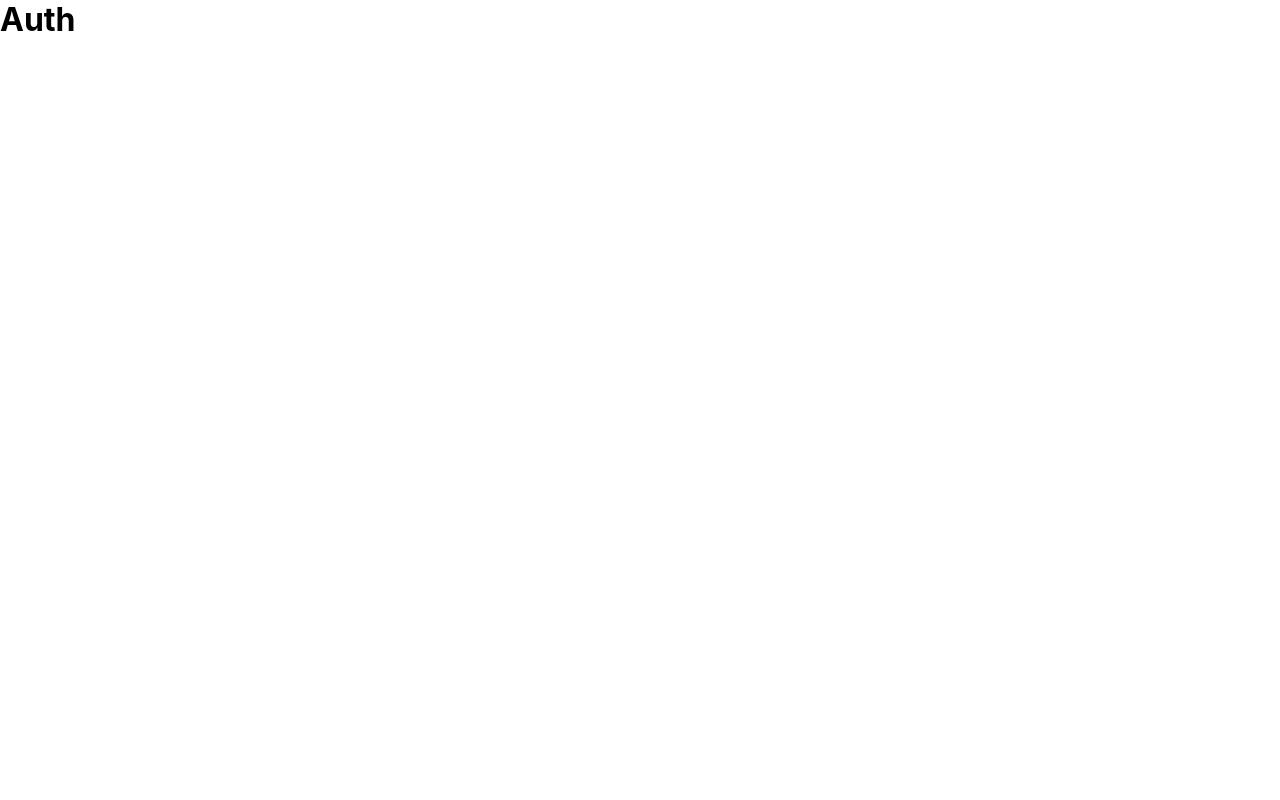
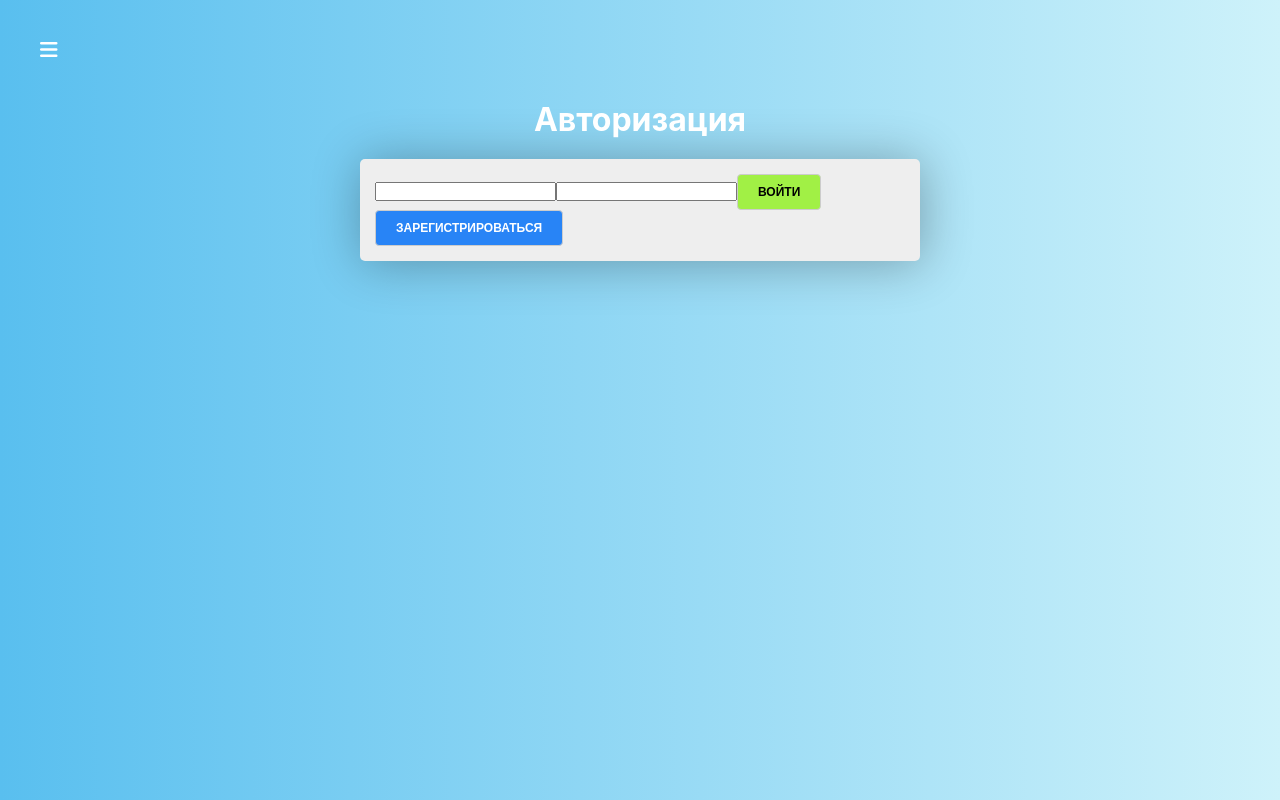
Before and after one commit to sadigzade/react-quiz, a React (Create React App) app: page /auth in a window 1280 px wide. Built offline with nearby package versions, Linux system fonts and the light colour scheme.

Commit message:
Created an authorization page

```diff
--- a/src/containers/Auth/Auth.jsx
+++ b/src/containers/Auth/Auth.jsx
@@ -1,10 +1,36 @@
 import React, { Component } from 'react';
 
+import Button from '../../components/UI/Button/Button';
+
+import classes from './Auth.module.scss';
+
 class Auth extends Component {
+  loginHandler = () => {};
+
+  registerHandler = () => {};
+
+  submitHandler = (e) => {
+    e.preventDefault();
+  };
+
   render() {
     return (
-      <div>
-        <h1>Auth</h1>
+      <div className={classes.Auth}>
+        <div>
+          <h1>Авторизация</h1>
+
+          <form onSubmit={this.submitHandler} className={classes.AuthForm}>
+            <input type="text" />
+            <input type="text" />
+
+            <Button type="success" onClick={this.loginHandler}>
+              Войти
+            </Button>
+            <Button type="primary" onClick={this.registerHandler}>
+              Зарегистрироваться
+            </Button>
+          </form>
+        </div>
       </div>
     );
   }
--- /dev/null
+++ b/src/containers/Auth/Auth.module.scss
@@ -0,0 +1,27 @@
+.Auth {
+  display: flex;
+  justify-content: center;
+  padding-top: 100px;
+  flex-grow: 1;
+  width: 100%;
+  background: linear-gradient(270deg, #cef2fa 0%, #59bfef 100%);
+
+  & > div {
+    width: 100%;
+    max-width: 600px;
+    padding: 0 20px;
+  }
+
+  h1 {
+    color: #fff;
+    text-align: center;
+    margin-bottom: 20px;
+  }
+
+  .AuthForm {
+    background: #eee;
+    box-shadow: 2px 2px 50px rgba(0, 0, 0, 0.3);
+    padding: 15px;
+    border-radius: 5px;
+  }
+}
```
